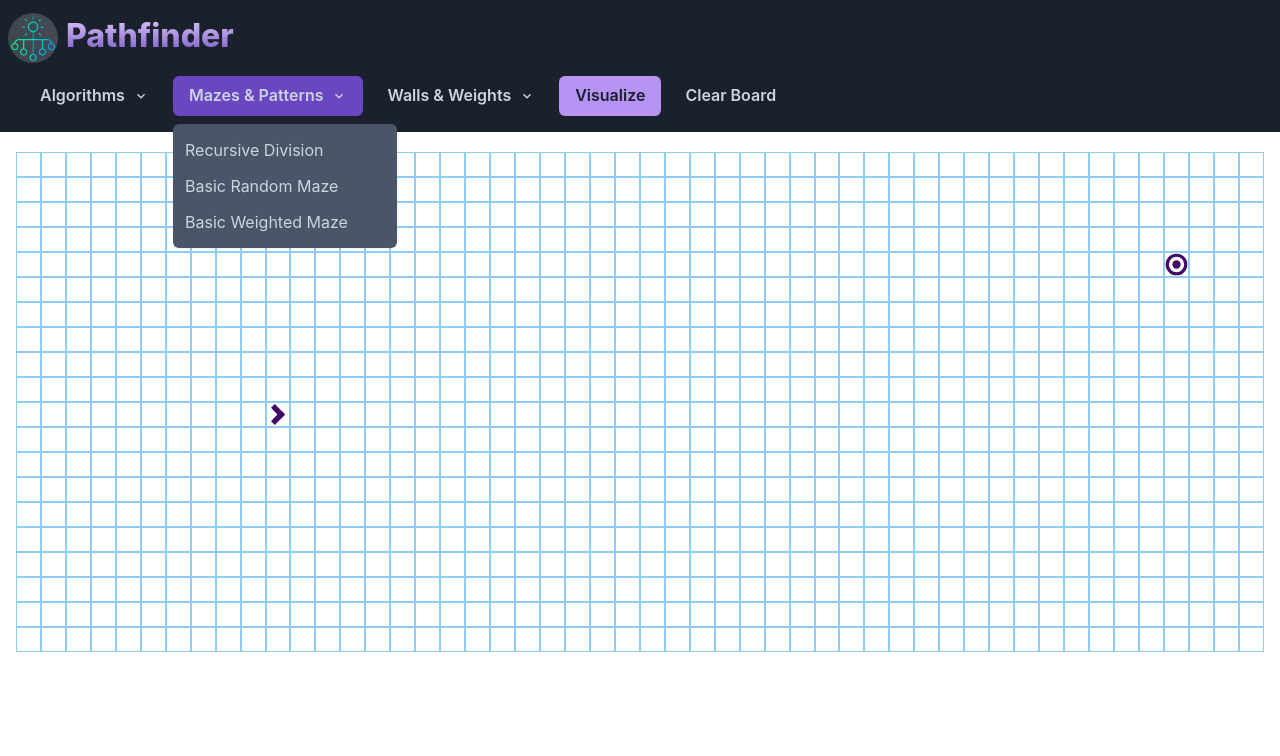
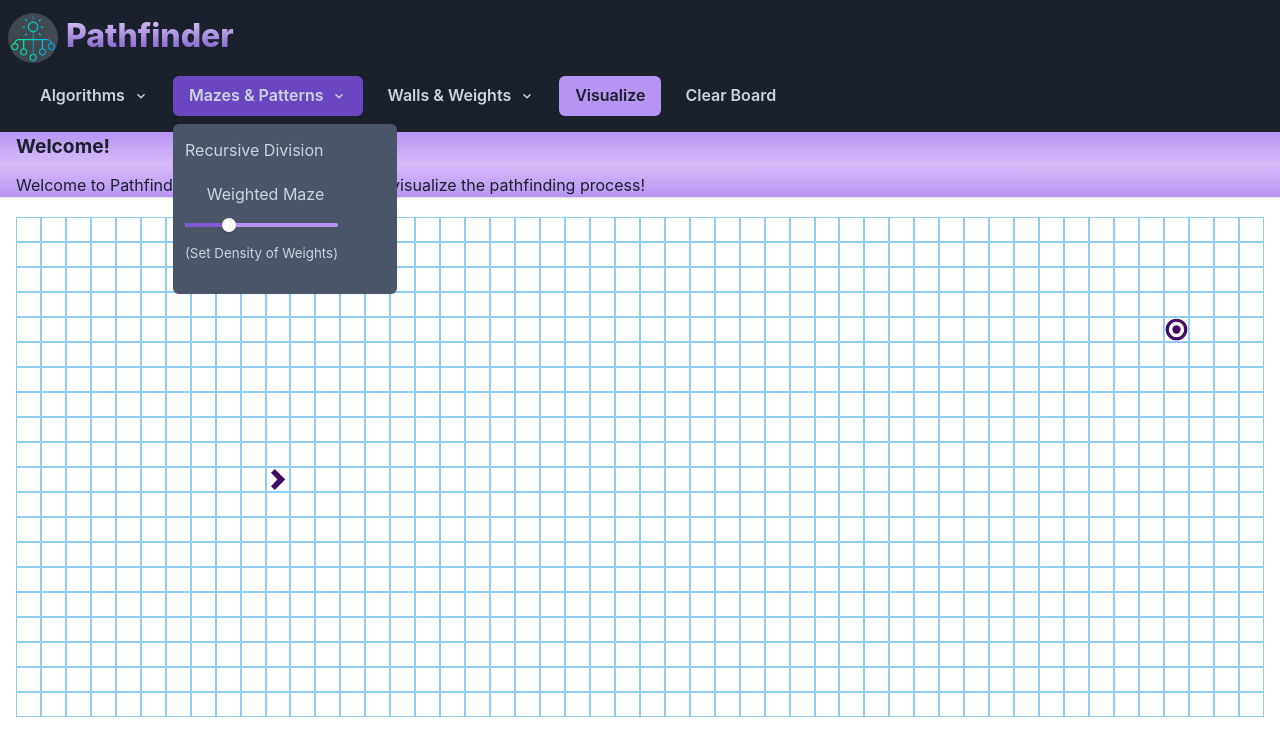
Before and after one commit to AadityanshuSingh/PathFinder, a React (Vite) app in the folder pathfinder/: page / in a window 1280 px wide. Both pictures are taken after a click on the button "Mazes & Patterns". Shown: the top 756 px of the page. Built offline with nearby package versions, Linux system fonts and the light colour scheme.

Commit message:
Created a random weight maze and adjusted some ui related stuff.

```diff
--- a/pathfinder/src/App.jsx
+++ b/pathfinder/src/App.jsx
@@ -4,6 +4,7 @@ import Nav from "./components/Nav";
 import GridMesh from "./components/GridMesh";
 import { Provider } from "react-redux";
 import store from "./redux/store";
+import Description from "./components/Description";
 
 const App = () => {
   return (
@@ -21,6 +22,7 @@ const App = () => {
         }}
       >
         <Nav />
+        <Description />
         <GridMesh />
       </Card>
     </Provider>
--- /dev/null
+++ b/pathfinder/src/components/Description.jsx
@@ -0,0 +1,44 @@
+import { Card, CardBody, CardHeader } from "@chakra-ui/react";
+import React from "react";
+import { useSelector } from "react-redux";
+
+const Description = () => {
+  const { algorithm } = useSelector((state) => state.algo);
+
+  const algoInfo = [
+    "Dijkstra's Algorithm is a weighted algorithm that finds the shortest path between nodes in a graph",
+    "A* Algorithm is a weighted algorithm that finds the shortest path between nodes in a graph with the help of a heuristic function",
+    "Breadth First Search is an unweighted algorithm that finds the shortest path between nodes in a graph",
+    "Depth First Search is an unweighted algorithm the path between nodes in a graph but not necessarily the shortest path",
+    "Welcome to Pathfinder! Choose an algorithm and visualize the pathfinding process!",
+  ];
+
+  const txt =
+    algorithm === null
+      ? algoInfo[4]
+      : algorithm === "dijkstra"
+      ? algoInfo[0]
+      : algorithm === "astar"
+      ? algoInfo[1]
+      : algorithm === "bfs"
+      ? algoInfo[2]
+      : algoInfo[3];
+
+  const heading = algorithm === null ? "Welcome!" : algorithm;
+  return (
+    <Card
+      borderRadius={0}
+      bgGradient={"linear(to-b, purple.300, purple.200, purple.300)"}
+      color={"gray.800"}
+    >
+      <CardHeader fontWeight={"bold"} fontSize={"larger"} p={0} ml={4} mb={3}>
+        {heading}
+      </CardHeader>
+      <CardBody p={0} ml={4}>
+        {txt}
+      </CardBody>
+    </Card>
+  );
+};
+
+export default Description;
--- a/pathfinder/src/components/GridMesh.jsx
+++ b/pathfinder/src/components/GridMesh.jsx
@@ -1,4 +1,4 @@
-import { Box, Card, Image } from "@chakra-ui/react";
+import { Box, Card, Image, Tooltip } from "@chakra-ui/react";
 import React, { useEffect, useState } from "react";
 import { useDispatch, useSelector } from "react-redux";
 import "../App.css";
@@ -116,6 +116,13 @@ const GridMesh = () => {
           onMouseMove={() => handleWallWeightCreation([i, j])}
         >
           {i === start[0] && j === start[1] ? (
+            <Tooltip
+              hasArrow
+              label={
+                "This is the source node. Click on it to pick it up and Select any cell to set it as source node."
+              }
+              placement="auto"
+            >
               <Image
                 src={startImg}
                 id={`${i}-${j}`}
@@ -131,8 +138,16 @@ const GridMesh = () => {
                   }
                 }}
               />
+            </Tooltip>
           ) : null}
           {i === end[0] && j === end[1] ? (
+            <Tooltip
+              hasArrow
+              label={
+                "This is the Target node. Click on it to pick it up and Select any cell to set it as source node."
+              }
+              placement="auto"
+            >
               <Image
                 src={endSvg}
                 id={`${i}-${j}`}
@@ -148,6 +163,7 @@ const GridMesh = () => {
                   }
                 }}
               />
+            </Tooltip>
           ) : null}
         </Box>
       );
--- a/pathfinder/src/components/Nav.jsx
+++ b/pathfinder/src/components/Nav.jsx
@@ -6,12 +6,17 @@ import {
   MenuButton,
   MenuItem,
   MenuList,
+  Slider,
+  SliderFilledTrack,
+  SliderThumb,
+  SliderTrack,
   Text,
+  Tooltip,
   VStack,
 } from "@chakra-ui/react";
 import { ChevronDownIcon } from "@chakra-ui/icons";
 import logo from "../assets/image.png";
-import React from "react";
+import React, { useState } from "react";
 import bfs from "../algorithms/bfs";
 import dfs from "../algorithms/dfs";
 import { useDispatch, useSelector } from "react-redux";
@@ -25,11 +30,14 @@ import {
   setEraseWall,
   addWall,
   setEraseWeight,
+  addWeight,
 } from "../redux/Slices/cellSlice";
 import { setAlgorithm } from "../redux/Slices/algoSlice";
 import Dijkstra from "../algorithms/Dijkstra";
 import AStar from "../algorithms/AStar";
 import recursiveDivision from "../mazes/RecursiveDivision";
+import WeightedMaze from "../mazes/WeightedMaze";
+import weightImg from "../assets/weight.svg";
 
 const Nav = () => {
   const dispatch = useDispatch();
@@ -37,6 +45,9 @@ const Nav = () => {
     (state) => state.cell
   );
   const { algorithm } = useSelector((state) => state.algo);
+
+  const [sliderVal, setSliderVal] = useState(0.3);
+  const [showTooltip, setShowTooltip] = useState(false);
 
   const handleVisualize = () => {
     for (let cell of visitedNodes) {
@@ -155,6 +166,19 @@ const Nav = () => {
     }
   };
 
+  const createWeightedMaze = () => {
+    clearBoard();
+    const weightNodes = new Map();
+    WeightedMaze(weightNodes, start, end, sliderVal);
+
+    for (let weight of weightNodes.values()) {
+      const element = document.getElementById(`${weight.row}-${weight.col}`);
+      element.style.backgroundImage = `url(${weightImg})`;
+      element.style.animation = "animateWeight 1s linear";
+      dispatch(addWeight({ row: weight.row, col: weight.col }));
+    }
+  };
+
   return (
     <VStack w={"100%"} bg={"gray.800"} pl={2}>
       <HStack w={"100%"} ml={0} mt={2}>
@@ -250,11 +274,40 @@ const Nav = () => {
             >
               Recursive Division
             </MenuItem>
-            <MenuItem bg={"gray.600"} _hover={{ bg: "gray.700" }}>
-              Basic Random Maze
-            </MenuItem>
-            <MenuItem bg={"gray.600"} _hover={{ bg: "gray.700" }}>
-              Basic Weighted Maze
+            <MenuItem
+              bg={"gray.600"}
+              _hover={{ bg: "gray.700" }}
+              onClick={createWeightedMaze}
+              onMouseEnter={() => setShowTooltip(true)}
+              onMouseLeave={() => setShowTooltip(false)}
+            >
+              <VStack mb={4} mt={2} gap={3} p={0}>
+                <Text ml={2}>Weighted Maze</Text>
+                <Slider
+                  defaultValue={0.3}
+                  min={0.1}
+                  max={0.8}
+                  step={0.01}
+                  onChange={(val) => {
+                    setSliderVal(val);
+                  }}
+                >
+                  <SliderTrack bg={"purple.300"}>
+                    <SliderFilledTrack bg={"purple.500"} />
+                  </SliderTrack>
+                  <Tooltip
+                    hasArrow
+                    bg={"purple.500"}
+                    color={"white"}
+                    label={`Density: ${sliderVal * 100}%`}
+                    placement={"top"}
+                    isOpen={showTooltip}
+                  >
+                    <SliderThumb />
+                  </Tooltip>
+                </Slider>
+                <Text fontSize={"smaller"}>(Set Density of Weights)</Text>
+              </VStack>
             </MenuItem>
           </MenuList>
         </Menu>
@@ -271,6 +324,13 @@ const Nav = () => {
             Walls & Weights
           </MenuButton>
           <MenuList color={"gray.300"} bg={"gray.600"} border={0}>
+            <Tooltip
+              hasArrow
+              placement="auto"
+              label={
+                "Select to add walls. Multiple walls will be created when the mouse is down and it is present over any cell."
+              }
+            >
               <MenuItem
                 bg={"gray.600"}
                 _hover={{ bg: "gray.800" }}
@@ -281,6 +341,14 @@ const Nav = () => {
               >
                 Add Walls
               </MenuItem>
+            </Tooltip>
+            <Tooltip
+              hasArrow
+              placement="auto"
+              label={
+                "Select to add weights. Multiple weights will be created when the mouse is down and it is present over any cell."
+              }
+            >
               <MenuItem
                 bg={"gray.600"}
                 _hover={{ bg: "gray.800" }}
@@ -291,6 +359,7 @@ const Nav = () => {
               >
                 Add Weights
               </MenuItem>
+            </Tooltip>
             <MenuItem
               bg={"gray.600"}
               _hover={{ bg: "gray.800" }}
@@ -305,6 +374,11 @@ const Nav = () => {
             >
               Clear Weights
             </MenuItem>
+            <Tooltip
+              hasArrow
+              placement="auto"
+              label={"Click on a wall to erase it."}
+            >
               <MenuItem
                 bg={"gray.600"}
                 _hover={{ bg: "gray.800" }}
@@ -312,6 +386,12 @@ const Nav = () => {
               >
                 Erase Walls
               </MenuItem>
+            </Tooltip>
+            <Tooltip
+              hasArrow
+              placement="auto"
+              label={"Click on a weight to erase it."}
+            >
               <MenuItem
                 bg={"gray.600"}
                 _hover={{ bg: "gray.800" }}
@@ -319,6 +399,7 @@ const Nav = () => {
               >
                 Erase Weights
               </MenuItem>
+            </Tooltip>
           </MenuList>
         </Menu>
         <Button
--- /dev/null
+++ b/pathfinder/src/mazes/WeightedMaze.js
@@ -0,0 +1,17 @@
+function WeightedMaze(weights, startNode, endNode, density = 0.5) {
+  for (let i = 0; i < 20; i++) {
+    for (let j = 0; j < 50; j++) {
+      if (
+        (i === startNode[0] && j === startNode[1]) ||
+        (i === endNode[0] && j === endNode[1])
+      ) {
+        continue;
+      }
+      if (Math.random() < density) {
+        weights.set(`${i}-${j}`, { row: i, col: j });
+      }
+    }
+  }
+}
+
+export default WeightedMaze;
```
Lines whose indentation alone changed are shown as unchanged.
